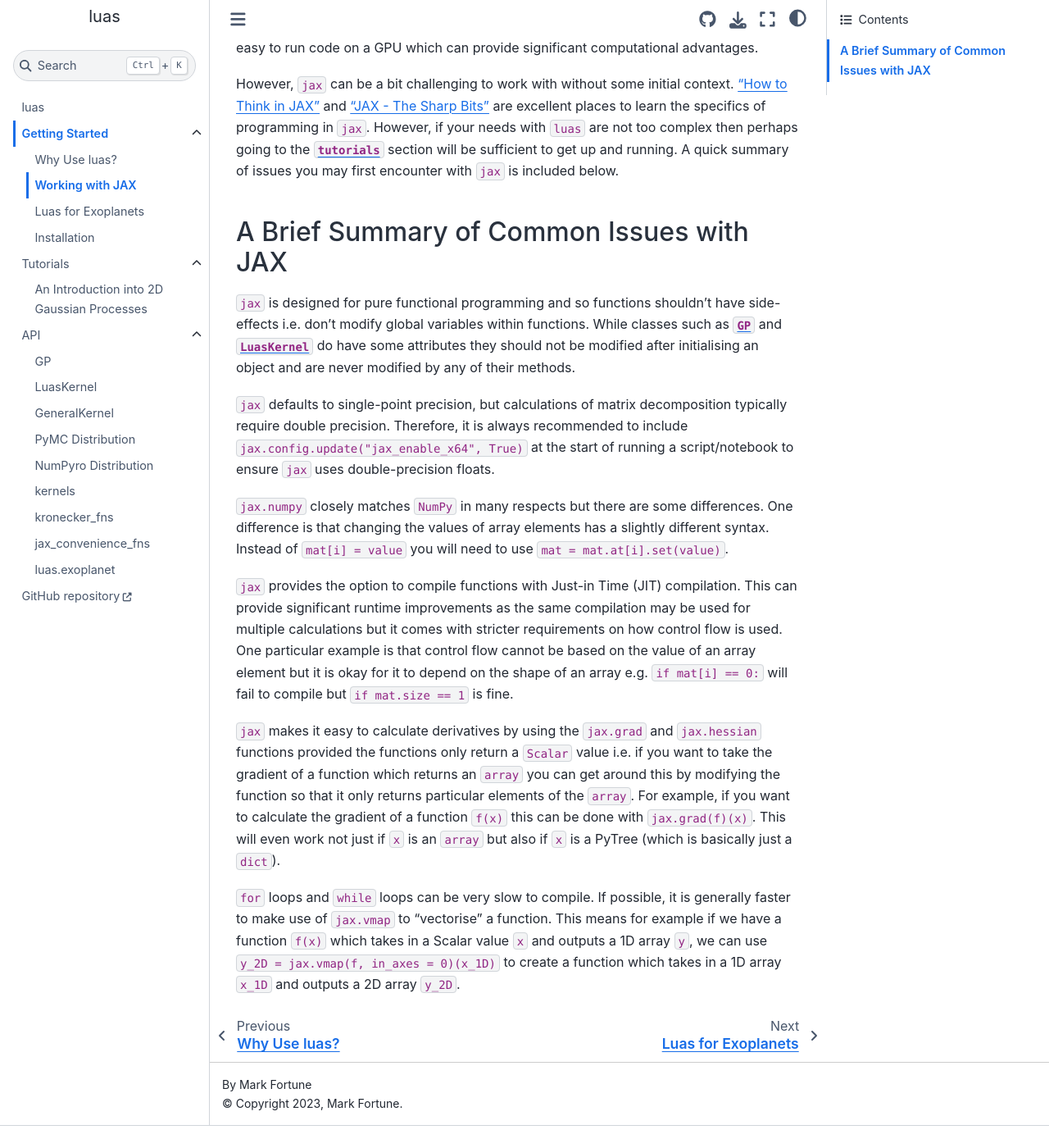
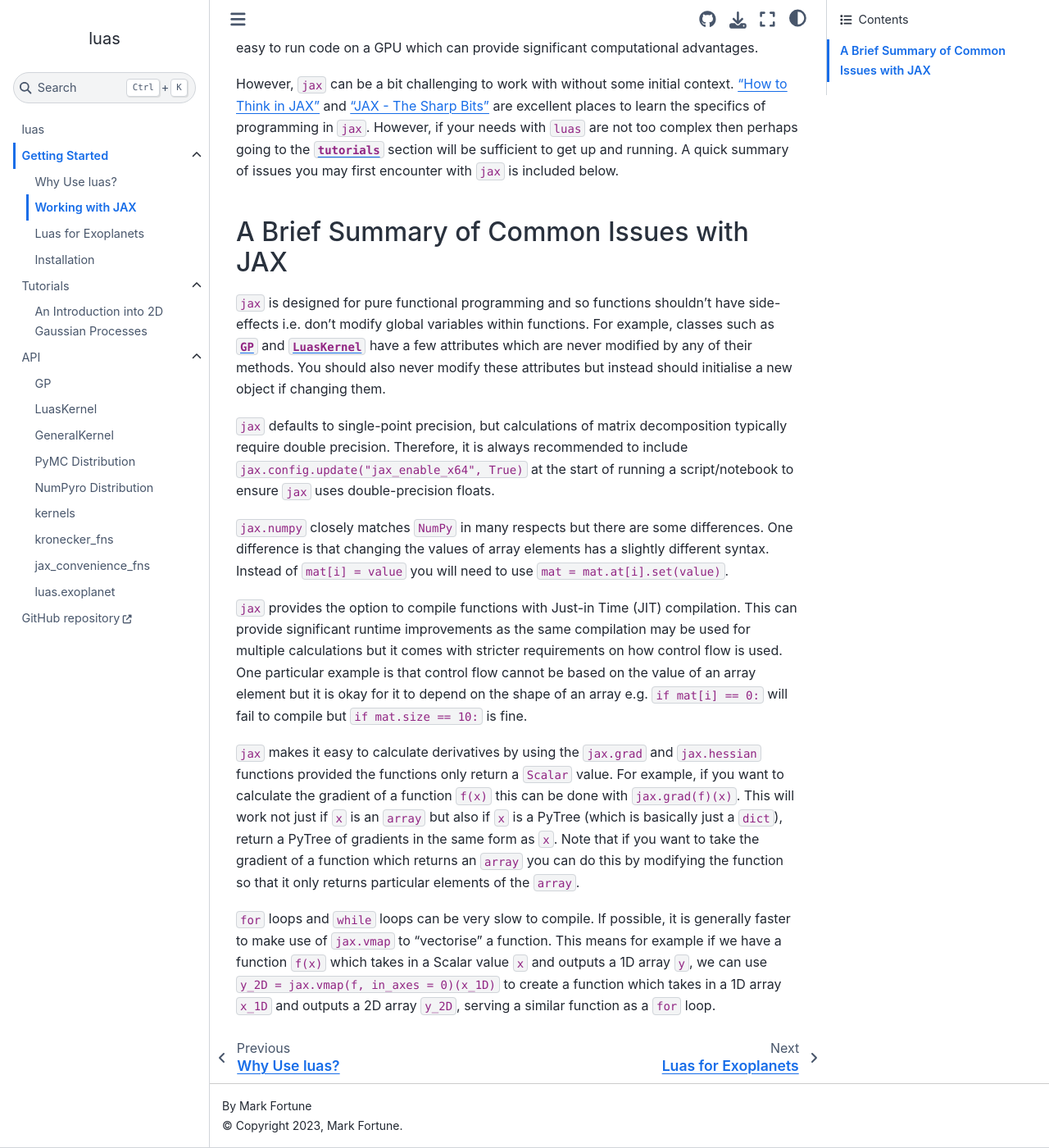
Before and after one commit to markfortune/luas, a Sphinx documentation site: the page built from docs/source/info_about_jax.md, in a window 1280 px wide and 1400 px high, scrolled down 143 px. Shown: the whole window at 82% size. Built offline with Sphinx 7.4.7 and the Sphinx Book theme 1.1.4, drawn with Linux system fonts in a browser that asks for light colours; pages that are not in the unit, such as notebooks, are missing from menus; before the commit the page ends 1516 px from its top, so only the background shows below that.

```diff
--- a/docs/source/info_about_jax.md
+++ b/docs/source/info_about_jax.md
@@ -8,14 +8,14 @@ However, `jax` can be a bit challenging to work with without some initial contex
 
 ## A Brief Summary of Common Issues with JAX
 
-`jax` is designed for pure functional programming and so functions shouldn't have side-effects i.e. don't modify global variables within functions. While classes such as [`GP`](api-gp) and [`LuasKernel`](api-luaskernel) do have some attributes they should not be modified after initialising an object and are never modified by any of their methods.
+`jax` is designed for pure functional programming and so functions shouldn't have side-effects i.e. don't modify global variables within functions. For example, classes such as [`GP`](api-gp) and [`LuasKernel`](api-luaskernel) have a few attributes which are never modified by any of their methods. You should also never modify these attributes but instead should initialise a new object if changing them.
 
 `jax` defaults to single-point precision, but calculations of matrix decomposition typically require double precision. Therefore, it is always recommended to include `jax.config.update("jax_enable_x64", True)` at the start of running a script/notebook to ensure `jax` uses double-precision floats.
 
 `jax.numpy` closely matches `NumPy` in many respects but there are some differences. One difference is that changing the values of array elements has a slightly different syntax. Instead of `mat[i] = value` you will need to use `mat = mat.at[i].set(value)`.
 
-`jax` provides the option to compile functions with Just-in Time (JIT) compilation. This can provide significant runtime improvements as the same compilation may be used for multiple calculations but it comes with stricter requirements on how control flow is used. One particular example is that control flow cannot be based on the value of an array element but it is okay for it to depend on the shape of an array e.g. `if mat[i] == 0:` will fail to compile but `if mat.size == 1` is fine.
+`jax` provides the option to compile functions with Just-in Time (JIT) compilation. This can provide significant runtime improvements as the same compilation may be used for multiple calculations but it comes with stricter requirements on how control flow is used. One particular example is that control flow cannot be based on the value of an array element but it is okay for it to depend on the shape of an array e.g. `if mat[i] == 0:` will fail to compile but `if mat.size == 10:` is fine.
 
-`jax` makes it easy to calculate derivatives by using the `jax.grad` and `jax.hessian` functions provided the functions only return a `Scalar` value i.e. if you want to take the gradient of a function which returns an `array` you can get around this by modifying the function so that it only returns particular elements of the `array`. For example, if you want to calculate the gradient of a function `f(x)` this can be done with `jax.grad(f)(x)`. This will even work not just if `x` is an `array` but also if `x` is a PyTree (which is basically just a `dict`).
+`jax` makes it easy to calculate derivatives by using the `jax.grad` and `jax.hessian` functions provided the functions only return a `Scalar` value. For example, if you want to calculate the gradient of a function `f(x)` this can be done with `jax.grad(f)(x)`. This will work not just if `x` is an `array` but also if `x` is a PyTree (which is basically just a `dict`), return a PyTree of gradients in the same form as `x`. Note that if you want to take the gradient of a function which returns an `array` you can do this by modifying the function so that it only returns particular elements of the `array`.
 
-`for` loops and `while` loops can be very slow to compile. If possible, it is generally faster to make use of `jax.vmap` to "vectorise" a function. This means for example if we have a function `f(x)` which takes in a Scalar value `x` and outputs a 1D array `y`, we can use `y_2D = jax.vmap(f, in_axes = 0)(x_1D)` to create a function which takes in a 1D array `x_1D` and outputs a 2D array `y_2D`.
+`for` loops and `while` loops can be very slow to compile. If possible, it is generally faster to make use of `jax.vmap` to "vectorise" a function. This means for example if we have a function `f(x)` which takes in a Scalar value `x` and outputs a 1D array `y`, we can use `y_2D = jax.vmap(f, in_axes = 0)(x_1D)` to create a function which takes in a 1D array `x_1D` and outputs a 2D array `y_2D`, serving a similar function as a `for` loop.
```
Also changed, not shown: README.md (+11 -1 lines), docs/source/getting_started.md (+1 -1 lines), docs/source/index.md (+4 -2 lines), docs/source/installation_info.md (+1 -1 lines), docs/source/luas_for_exoplanets.md (+1 -1 lines), docs/source/why_use_luas.md (+1 -1 lines), 1 other file.
